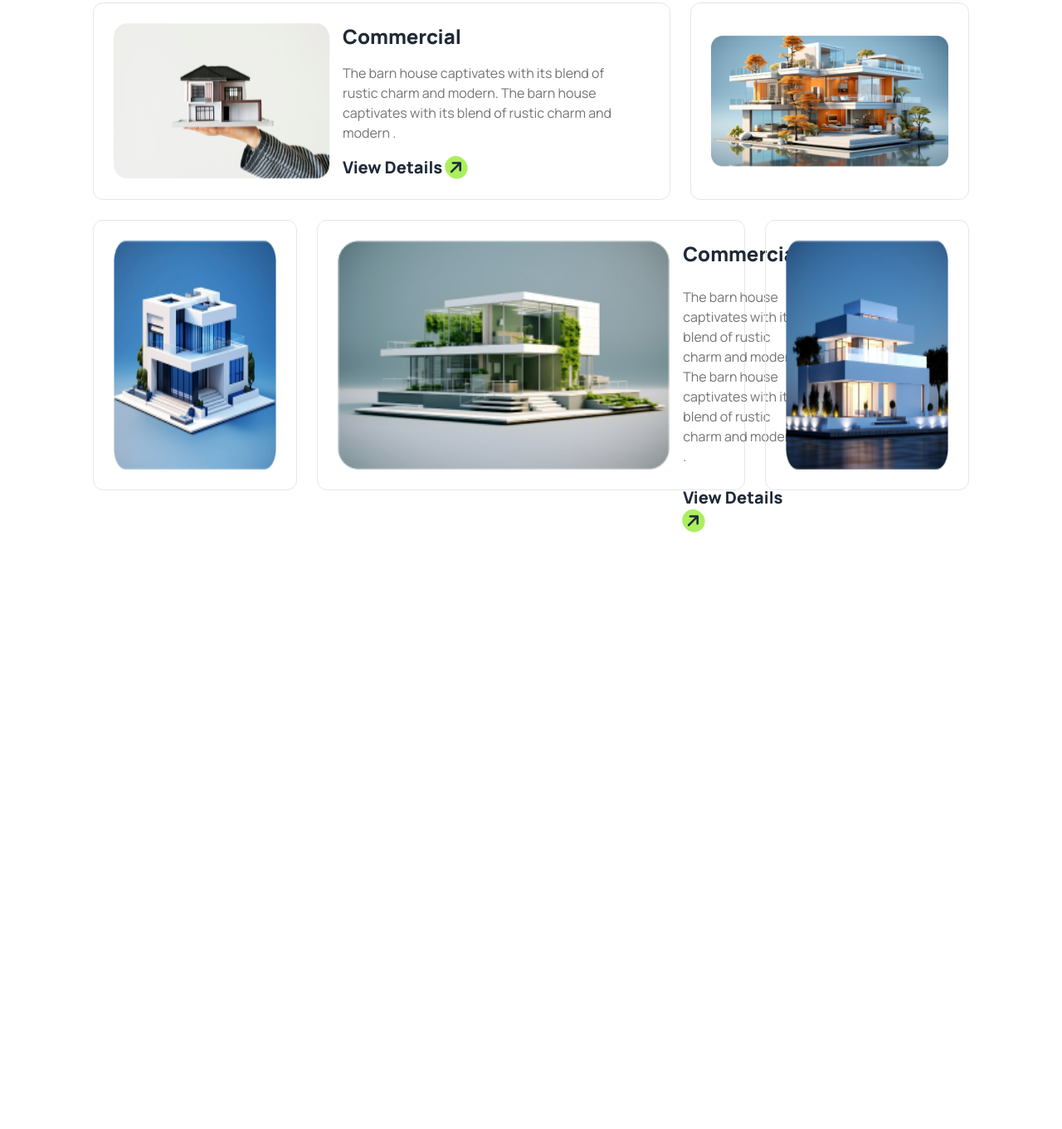
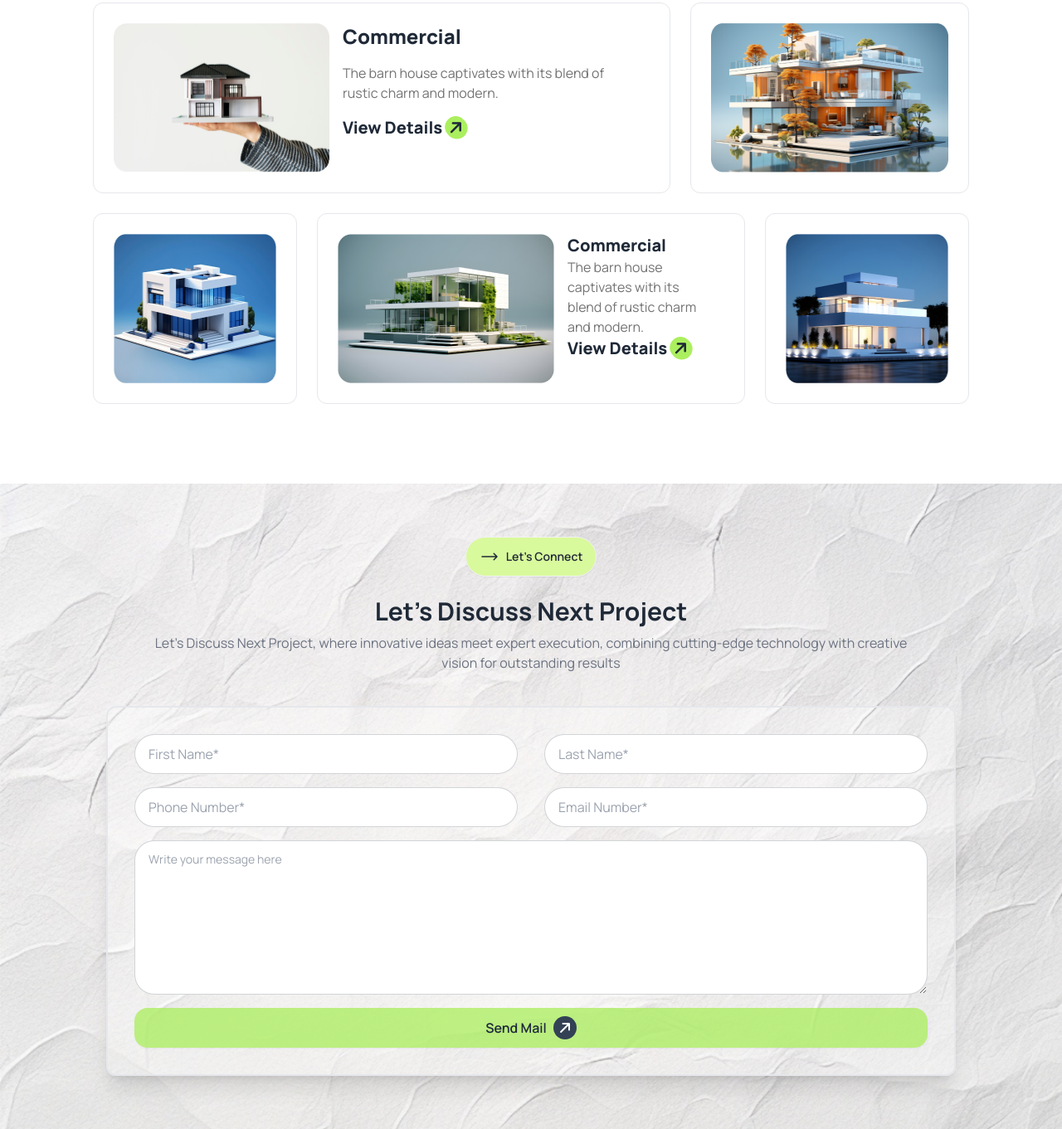
Before and after one commit to NafiulNafi/Rinterio_House_Agency, a plain HTML site: page index.html in a window 1280 px wide. Shown: the part 2502-3863 px from the top of the page at 83% size. Before the commit the page ends 3189 px from the top, so only its background shows below. Drawn offline with nearby package versions, Linux system fonts and the light colour scheme.

Commit message:
added another section and some error fixed

```diff
--- a/index.html
+++ b/index.html
@@ -102,7 +102,7 @@
         <section class="bg-base-200 pb-24">
             <div class="hero p-6 lg:p-16 mb-20">
                 <div class="hero-content flex-col lg:flex-row-reverse ">
-                    <img class="w-full" src="./assets/Rectangle.png" class="max-w-sm rounded-lg shadow-2xl" />
+                    <img class="w-3/4" src="./assets/Rectangle.png" class="max-w-sm rounded-lg shadow-2xl" />
                     <div class="space-y-6 ">
 
                         <div>
@@ -207,8 +207,7 @@
                     <div class="text-left space-y-4 px-4">
                         <h4 class="text-2xl font-extrabold">Commercial</h4>
                         <p class="text-[#737373]">The barn house captivates with its blend of rustic charm and modern.
-                            The barn house
-                            captivates with its blend of rustic charm and modern .</p>
+                        </p>
                         <h5 class="text-xl font-extrabold ">View Details <i
                                 class="fa-solid fa-arrow-right -rotate-45 bg-[#ABEF5F] rounded-full p-1"></i></h5>
                     </div>
@@ -216,33 +215,32 @@
 
                 <!-- 2 -->
                 <div class=" border rounded-xl items-center flex">
-                    <img class="w-full p-6" src="./assets/img2.png" alt="">
+                    <img class="w-full h-full p-6" src="./assets/img2.png" alt="">
                 </div>
             </div>
             <br>
             <!-- portfolio 2nd cards -->
             <div class="grid lg:grid-cols-4 gap-6 ">
                 <!-- 1 -->
-                <div class="border rounded-xl p-6 order-3 lg:order-1">
+                <div class="border rounded-xl p-6  order-3 lg:order-1">
                     <img class="w-full h-full" src="./assets/img3.png" alt="">
                 </div>
                 <!-- 2 -->
-                <div class=" rounded-xl lg:col-span-2 lg:inline-flex border p-6 order-2 lg:order-2">
+                <div class="my-auto rounded-xl lg:col-span-2 lg:inline-flex border p-6 order-2 lg:order-2">
                     <img class="w-full md:h-full" src="./assets/img4.png" alt="">
-                    <div class="text-left px-4 ">
-                        <h4 class="text-2xl font-extrabold">Commercial</h4>
-                        <br>
-                        <p class="text-[#737373]">The barn house captivates with its blend of rustic charm and modern.
-                            The barn house
-                            captivates with its blend of rustic charm and modern .</p>
-                        <br>
+                    <div class="text-left px-4 py-0">
+                        <h4 class="text-xl font-extrabold">Commercial</h4>
+
+                        <p class=" text-[#737373]">The barn house captivates with its blend of rustic charm and modern.
+                        </p>
+
                         <h5 class="text-xl font-extrabold ">View Details <i
                                 class="fa-solid fa-arrow-right -rotate-45 bg-[#ABEF5F] rounded-full p-1"></i></h5>
                     </div>
                 </div>
                 <!-- 3 -->
                 <div class="p-6 border rounded-xl order-1 lg:order-3">
-                    <img class="w-full h-full" src="./assets/img5.png" alt="">
+                    <img class="w-full h-full " src="./assets/img5.png" alt="">
                 </div>
 
             </div>
@@ -251,6 +249,69 @@
             <div class="md:hidden">
                 <div class="mt-6 p-6 border rounded-xl order-1 lg:order-3">
                     <img class="w-full" src="./assets/img5.png" alt="">
+                </div>
+            </div>
+        </section>
+
+        <!-- form section -->
+        <section>
+            <div class="bg-[url('assets/bg.jpg')] bg-no-repeat bg-cover bg-center">
+                <section class="py-10 sm:py-16 md:container mx-auto px-2">
+            <!-- upper form -->
+            <div>
+
+
+                        <div class="flex items-center flex-col gap-2">
+                            <button class="btn mb-4 rounded-full bg-lime-200 hover:bg-lime-300">
+                                <svg xmlns="http://www.w3.org/2000/svg" fill="none" viewBox="0 0 24 24"
+                                    stroke-width="1.5" stroke="currentColor" class="size-6">
+                                    <path stroke-linecap="round" stroke-linejoin="round"
+                                        d="M17.25 8.25 21 12m0 0-3.75 3.75M21 12H3" />
+                                </svg>
+                                Let’s Connect
+                            </button>
+                            <h3 class="text-2xl sm:text-3xl font-bold text-center">
+                                Let’s Discuss Next Project
+                            </h3>
+                            <p class="text-sm sm:text-base text-center md:w-3/4 text-gray-500">
+                                Let’s Discuss Next Project, where innovative ideas meet expert
+                                execution, combining cutting-edge technology with creative vision
+                                for outstanding results
+                            </p>
+                        </div>
+
+                </div>
+
+                <!-- Form -->
+                <div class="mt-10">
+                    <form action="#"
+                        class="grid grid-cols-1 md:grid-cols-2 gap-x-8 gap-y-4 max-w-5xl items-center justify-center mx-auto border-2 p-4 sm:p-6 md:p-8 rounded-xl shadow-xl bg-[#ffffff4d]">
+                        <input type="text" placeholder="First Name*" class="input input-bordered w-full rounded-full"
+                            required />
+
+                        <input type="text" placeholder="Last Name*" class="input input-bordered w-full rounded-full"
+                            required />
+
+                        <input type="text" placeholder="Phone Number*" class="input input-bordered w-full rounded-full"
+                            required />
+
+                        <input type="email" placeholder="Email Number*" class="input input-bordered w-full rounded-full"
+                            required />
+
+                        <textarea class="textarea textarea-bordered md:col-span-2 rounded-3xl"
+                            placeholder="Write your message here" required cols="60" rows="6"></textarea>
+
+                        <button
+                            class="btn btn-primary bg-[#acef5fc3] border-none text-slate-800 text-base hover:bg-green-300 w-full md:w-auto rounded-2xl md:col-span-2">
+                            Send Mail
+                            <svg xmlns="http://www.w3.org/2000/svg" fill="none" viewBox="0 0 24 24" stroke-width="3"
+                                stroke="currentColor"
+                                class="size-6 w-7 h-7 bg-slate-700 p-1.5 rounded-full cursor-pointer text-white">
+                                <path stroke-linecap="round" stroke-linejoin="round"
+                                    d="m4.5 19.5 15-15m0 0H8.25m11.25 0v11.25" />
+                            </svg>
+                        </button>
+                    </form>
                 </div>
             </div>
         </section>
```
